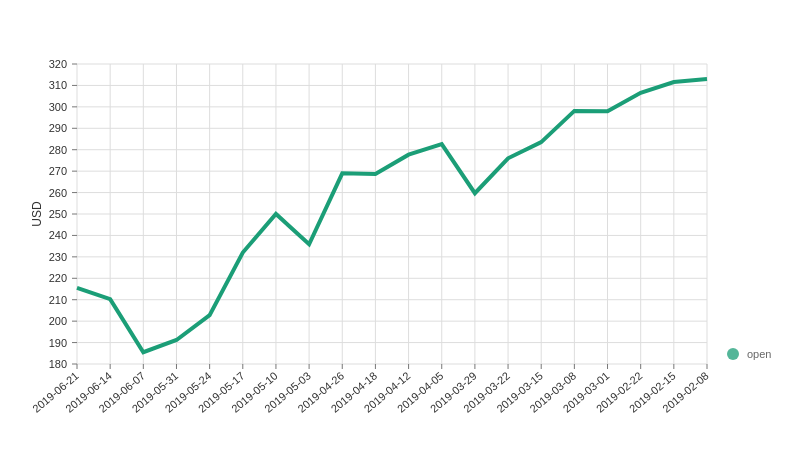
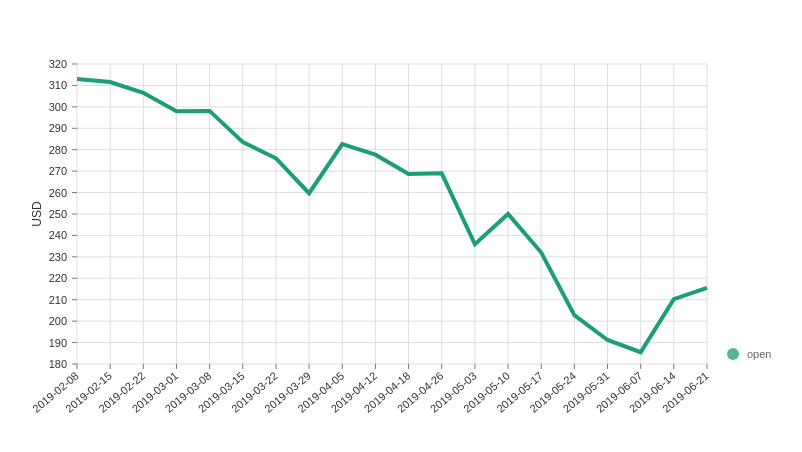
Before and after one commit to lintonye/prototyping-with-react-framer, a React (Create React App) app in the folder app/: page / in a window 1280 px wide. Shown: the part 194-646 px from the top of the page, without its empty margins (223-1025 px from the left). Built offline with nearby package versions, Linux system fonts and the light colour scheme.

Commit message:
Add reverse

```diff
--- a/app/src/index.tsx
+++ b/app/src/index.tsx
@@ -76,7 +76,9 @@ const Chart = ({ data /* see data tab */ }) => (
 
 function convert(data) {
   const series = data["Weekly Time Series"]
-  const dates = Object.keys(series).slice(0, 20)
+  const dates = Object.keys(series)
+    .slice(0, 20)
+    .reverse()
   const newData = dates.map(date => {
     return { x: date, y: series[date]["1. open"] }
   })
```
